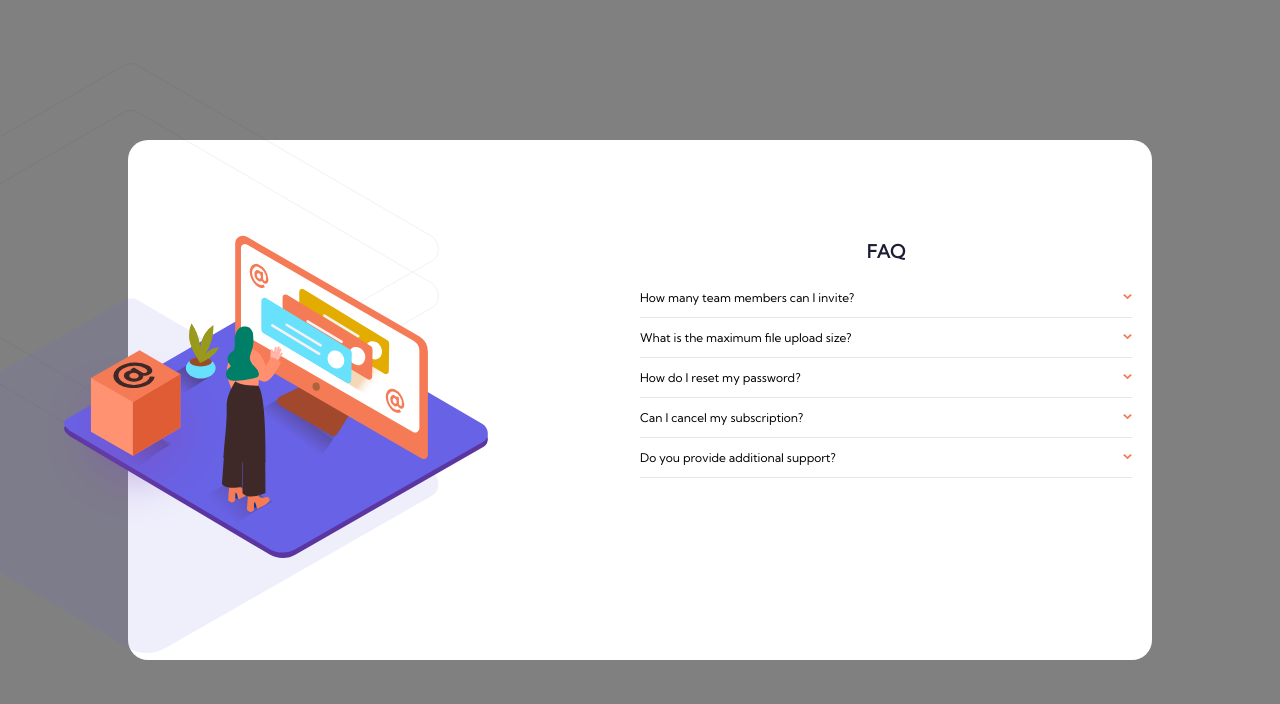
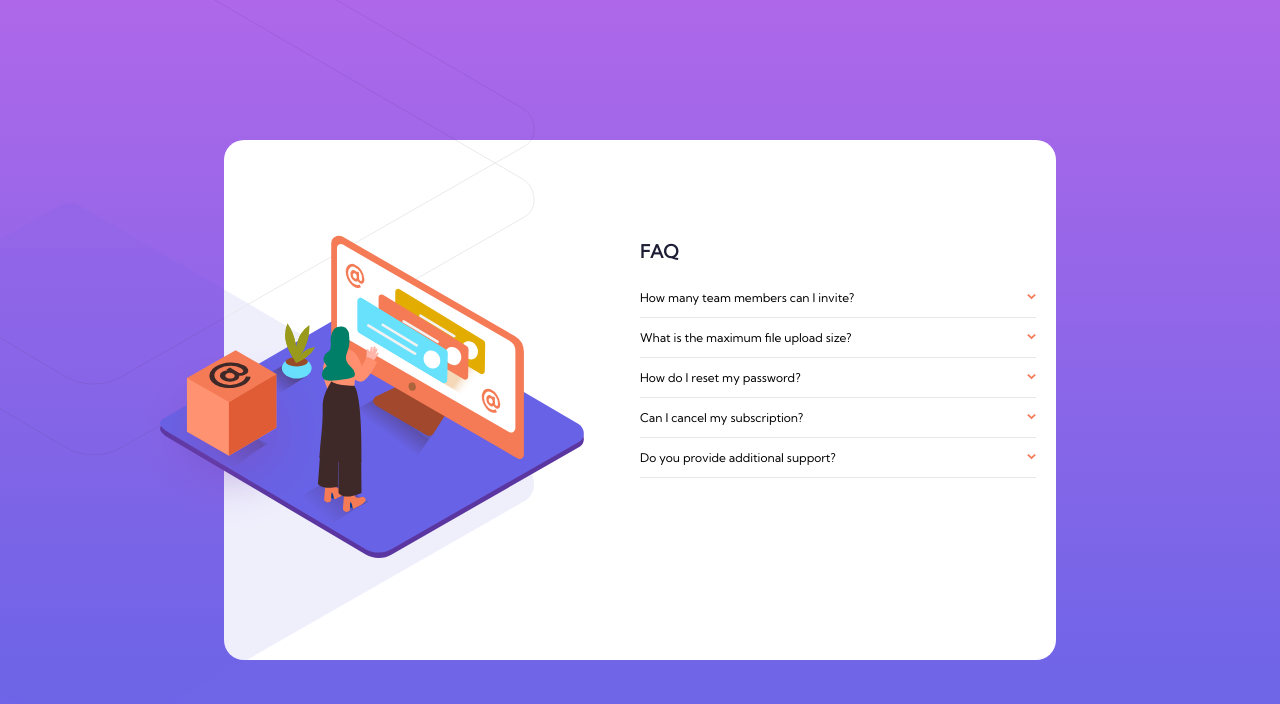
Before and after one commit to jcsmileyjr/FAQ-Accordion, a plain HTML site: page index.html in a window 1280 px wide. Drawn offline with Linux system fonts and the light colour scheme.

Commit message:
More style changes to match given design

```diff
--- a/index.html
+++ b/index.html
@@ -30,12 +30,12 @@
       justify-content: center;
       align-items: center;
       margin: 0;
-      background-color: gray;
+      background-image: linear-gradient(var(--Violet-Background), var(--Blue-Background));
     }
 
     main {
       display: flex;
-      width: 80%;
+      width: 65%;
       min-height: 65%;
       background-color: white;
       border-radius: 20px;
@@ -81,19 +81,15 @@
     }
 
     .artwork__image--bottomStyle {
-      width: 85%;
+      width: 105%;
     }
 
 
     .artwork__image--bottom {
       position: absolute;
-      top: 0px;
-      /* top: -74px;
-      right: 132px;
-      left: -380px; */
-      top: -6vw;
-      right: 10vw;
-      left: -27vw;
+      top: -293px;
+      right: 128px;
+      left: -600px;
     }
 
     picture {
@@ -128,6 +124,10 @@
       font-weight: 700;
     }
 
+    .content__header {
+      text-align: left;
+    }
+
     .content__summary--rotate {
       transform: rotate(180deg);
     }
@@ -142,6 +142,7 @@
     @media only screen and (max-width: 380px) {
       main {
         flex-direction: column;
+        width: 85%;
       }
       .content{
         flex: 4;
@@ -171,6 +172,10 @@
       .artwork__image--middle {
         display: none;
       }
+
+      .content__header {
+        text-align: center;
+      }
     }
 
   </style>
@@ -194,7 +199,7 @@
       </picture>
     </section>
     <section class="content">
-      <h1 class="content__summary--highlight">FAQ</h1>
+      <h1 class="content__summary--highlight content__header">FAQ</h1>
       <div class="content--separator">
         <div class="content__info" id="content__info--invite" onclick="clickInvite('content__summary--invite', 'openInvite', 'content__info--invite', 'image__invite--rotate')">
           <p class="content__info--collapse">How many team members can I invite?</p><img src="./images/icon-arrow-down.svg" id="image__invite--rotate" class="content__info--click" alt="click to show more content" />
```
